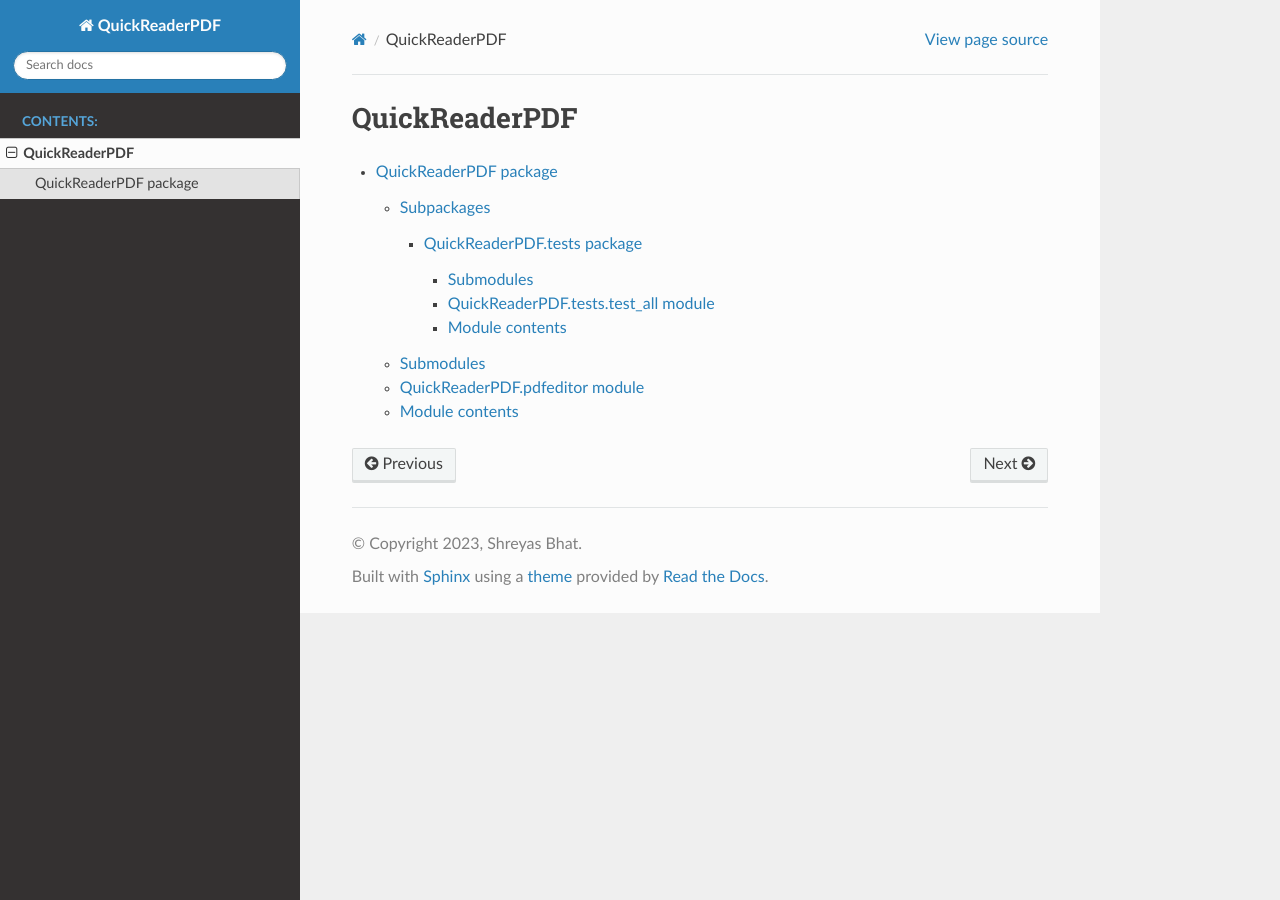
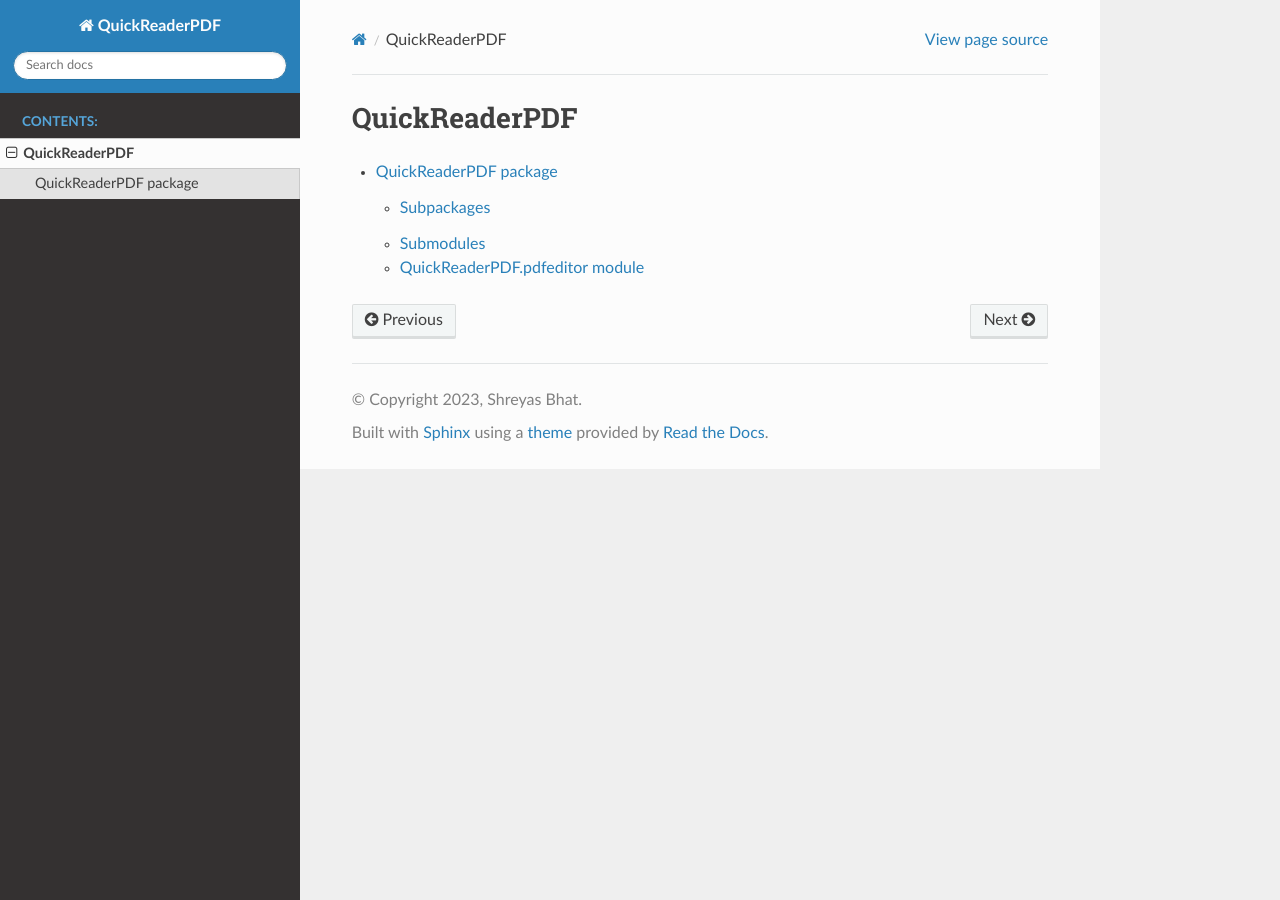
Before and after one commit to Sbhat92/QuickReaderPDF, a Sphinx documentation site: the page built from docs/modules.rst, in a window 1280 px wide. Built offline with Sphinx 7.4.7 and the Read the Docs theme 2.0.0, drawn with Linux system fonts in a browser that asks for light colours; pages that are not in the unit, such as notebooks, are missing from menus.

Commit message:
removing tests from docs

```diff
--- a/docs/QuickReaderPDF.rst
+++ b/docs/QuickReaderPDF.rst
@@ -19,11 +19,3 @@ QuickReaderPDF.pdfeditor module
    :members:
    :undoc-members:
    :show-inheritance:
-
-Module contents
----------------
-
-.. automodule:: QuickReaderPDF
-   :members:
-   :undoc-members:
-   :show-inheritance:
--- a/docs/QuickReaderPDF.tests.rst
+++ /dev/null
@@ -1,21 +0,0 @@
-QuickReaderPDF.tests package
-============================
-
-Submodules
-----------
-
-QuickReaderPDF.tests.test\_all module
--------------------------------------
-
-.. automodule:: QuickReaderPDF.tests.test_all
-   :members:
-   :undoc-members:
-   :show-inheritance:
-
-Module contents
----------------
-
-.. automodule:: QuickReaderPDF.tests
-   :members:
-   :undoc-members:
-   :show-inheritance:
```
